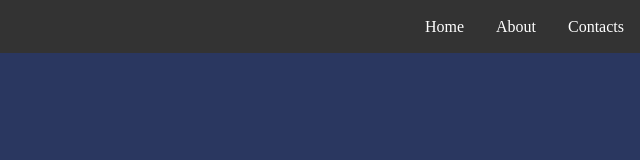
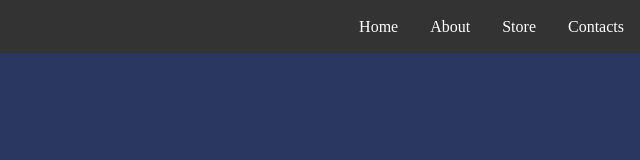
Before and after one commit to Shahiduzzaman-suel/Javascript-project, a plain HTML site: page index.html in a window 1280 px wide. Shown: the full height of the page, 640-1280 px from the left. Drawn offline with Linux system fonts and the light colour scheme.

Commit message:
Navbar add a another list

```diff
--- a/index.html
+++ b/index.html
@@ -23,6 +23,7 @@
                 <ul>
                     <li><a href="#">Home</a></li>
                     <li><a href="#">About</a></li>
+                    <li><a href="#">Store</a></li>
                     <li><a href="#">Contacts</a></li>
                 </ul>
             </div>
```
